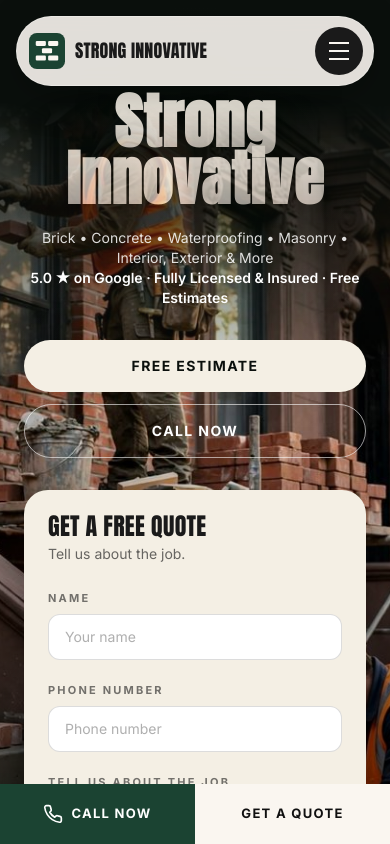
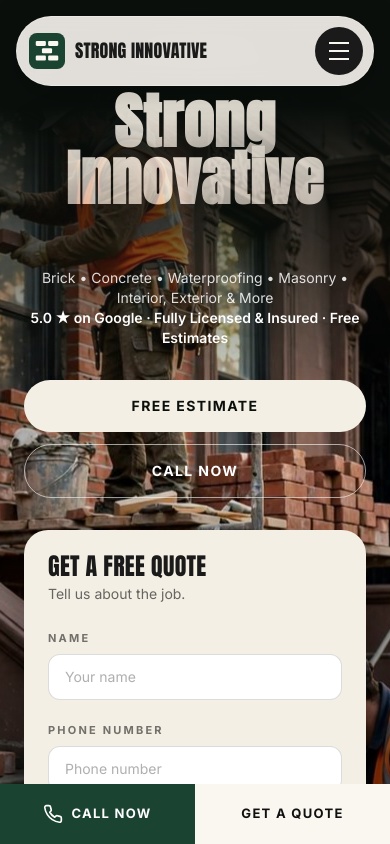
Before and after one commit to yakusee5555-cmd/sis-construction-demo, a React (Vite) app: page / in a window 390 px wide. Shown: the top 844 px of the page. Built offline with nearby package versions, Linux system fonts and the light colour scheme.

Commit message:
Mobile hero: spacing under wordmark + entrance animations wired (title zoom-in, photo rise)

```diff
--- a/src/components/Hero.tsx
+++ b/src/components/Hero.tsx
@@ -9,7 +9,7 @@
       <div className="absolute inset-0">
         <div className="absolute inset-0 bg-[radial-gradient(ellipse_at_center,#18261c_0%,#0b100d_70%)]" />
         <div className="absolute inset-0 flex items-start justify-center px-4 pt-[11vh] md:items-center md:pt-0">
-          <h1 className="text-center font-display font-black text-[#f4efe4] leading-[0.95] tracking-tight select-none text-[clamp(2.9rem,15.5vw,11rem)] [text-shadow:0_2px_60px_rgba(0,0,0,0.65)]">
+          <h1 className="hero-title text-center font-display font-black text-[#f4efe4] leading-[0.95] tracking-tight select-none text-[clamp(2.9rem,15.5vw,11rem)] [text-shadow:0_2px_60px_rgba(0,0,0,0.65)]">
             Strong
             <br />
             Innovative
@@ -18,7 +18,7 @@
       </div>
 
       {/* FRONT LAYER — static brownstone masonry photo overlapping the wordmark */}
-      <div className="absolute inset-0 z-10 pointer-events-none">
+      <div className="hero-fore absolute inset-0 z-10 pointer-events-none">
         <img
           src={HERO_IMG}
           alt="Brownstone masonry work by Strong Innovative Structures in Brooklyn"
@@ -40,7 +40,7 @@
           </p>
         </div>
 
-        <div className="grid items-end gap-8 lg:grid-cols-[1fr_auto]">
+        <div className="mt-10 grid items-end gap-8 md:mt-0 lg:grid-cols-[1fr_auto]">
           <div>
             <p
               className="hero-fade text-center text-sm text-white/85 lg:text-left"
```
